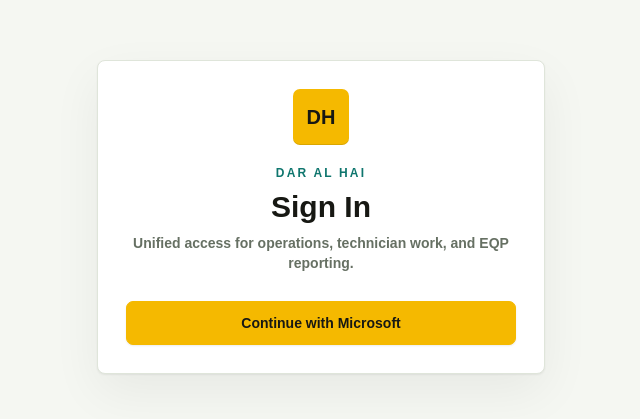
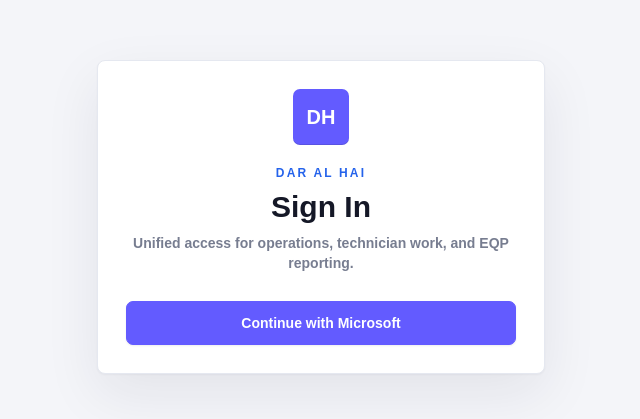
Before and after one commit to motasemdar123-web/eqp, a Next.js app in the folder frontend/: page / in a window 1280 px wide. Shown: the part 183-602 px from the top of the page, without its empty margins (319-959 px from the left). Built offline with nearby package versions, Linux system fonts and the light colour scheme; no server answers.

Commit message:
Refine dashboard theme to light SaaS style

```diff
--- a/frontend/app/globals.css
+++ b/frontend/app/globals.css
@@ -1,38 +1,38 @@
 @import "tailwindcss";
 
 :root {
-  --color-canvas: #f5f7f2;
-  --color-canvas-strong: #edf2e8;
-  --color-surface: #fffef8;
-  --color-surface-muted: #f7f8f1;
+  --color-canvas: #f4f5f9;
+  --color-canvas-strong: #e8ebf3;
+  --color-surface: #ffffff;
+  --color-surface-muted: #f8f9fc;
   --color-elevated: #ffffff;
-  --color-ink: #171813;
-  --color-ink-soft: #3f463d;
-  --color-muted: #667063;
-  --color-subtle: #8b9488;
-  --color-border: #dfe5da;
-  --color-border-strong: #c3cebd;
-  --color-sidebar: #11140f;
-  --color-sidebar-panel: #181c15;
-  --color-sidebar-muted: #a9b0a0;
-  --color-brand: #f5b900;
-  --color-brand-hover: #e6a900;
-  --color-brand-soft: #fff3bf;
-  --color-accent: #0f766e;
-  --color-accent-hover: #115e59;
-  --color-accent-soft: #d8f3ee;
-  --color-success: #15803d;
-  --color-success-soft: #dcfce7;
-  --color-danger: #dc2626;
-  --color-danger-soft: #fee2e2;
-  --color-warning: #b45309;
-  --color-warning-soft: #fffbeb;
+  --color-ink: #151827;
+  --color-ink-soft: #3f4357;
+  --color-muted: #777d90;
+  --color-subtle: #a4a9b8;
+  --color-border: #e5e8f0;
+  --color-border-strong: #d4d9e6;
+  --color-sidebar: #ffffff;
+  --color-sidebar-panel: #f7f8fc;
+  --color-sidebar-muted: #969bae;
+  --color-brand: #635bff;
+  --color-brand-hover: #5147ec;
+  --color-brand-soft: #eff0ff;
+  --color-accent: #2563eb;
+  --color-accent-hover: #1d4ed8;
+  --color-accent-soft: #eaf1ff;
+  --color-success: #12935a;
+  --color-success-soft: #e7f8ef;
+  --color-danger: #e23b4b;
+  --color-danger-soft: #fff0f2;
+  --color-warning: #c78312;
+  --color-warning-soft: #fff7e7;
   --radius-card: 8px;
   --radius-control: 7px;
-  --shadow-card: 0 1px 2px rgba(17, 24, 13, 0.06), 0 18px 50px rgba(17, 24, 13, 0.06);
-  --shadow-control: 0 1px 2px rgba(17, 24, 13, 0.08);
-  --shadow-overlay: 0 24px 70px rgba(17, 24, 13, 0.22);
-  --ring: rgba(15, 118, 110, 0.28);
+  --shadow-card: 0 1px 2px rgba(25, 31, 54, 0.04), 0 20px 55px rgba(25, 31, 54, 0.08);
+  --shadow-control: 0 1px 2px rgba(25, 31, 54, 0.08);
+  --shadow-overlay: 0 24px 70px rgba(25, 31, 54, 0.24);
+  --ring: rgba(99, 91, 255, 0.22);
 }
 
 @theme inline {
@@ -54,8 +54,7 @@
 body {
   min-height: 100vh;
   background:
-    linear-gradient(180deg, rgba(255, 254, 248, 0.82), rgba(245, 247, 242, 0) 22rem),
-    repeating-linear-gradient(90deg, rgba(17, 24, 13, 0.026) 0 1px, transparent 1px 82px),
+    linear-gradient(180deg, rgba(255, 255, 255, 0.76), rgba(244, 245, 249, 0) 24rem),
     var(--color-canvas);
   color: var(--color-ink);
   font-family: Arial, Helvetica, sans-serif;
@@ -145,7 +144,7 @@
 .ds-button-primary {
   border-color: var(--color-brand);
   background: var(--color-brand);
-  color: var(--color-ink);
+  color: #ffffff;
   box-shadow: var(--shadow-control);
 }
 
@@ -209,9 +208,9 @@
 }
 
 .ds-badge-yellow {
-  border-color: #f7d85e;
+  border-color: #dedcff;
   background: var(--color-brand-soft);
-  color: #76540b;
+  color: var(--color-brand-hover);
 }
 
 .ds-badge-green {
@@ -273,7 +272,7 @@
 
 .ds-skeleton {
   border-radius: var(--radius-control);
-  background: linear-gradient(90deg, #e5ebe0 0%, #f4f6ef 48%, #e5ebe0 100%);
+  background: linear-gradient(90deg, #e8ebf3 0%, #f7f8fc 48%, #e8ebf3 100%);
   background-size: 200% 100%;
   animation: ds-shimmer 1.4s ease-in-out infinite;
 }
@@ -320,7 +319,7 @@
 
 .ds-sidebar {
   background: var(--color-sidebar);
-  color: #ffffff;
+  color: var(--color-ink);
 }
 
 .ds-brand-mark {
@@ -328,15 +327,17 @@
   place-items: center;
   border-radius: var(--radius-control);
   background: var(--color-brand);
-  color: var(--color-ink);
+  color: #ffffff;
   font-weight: 900;
   box-shadow: inset 0 -1px 0 rgba(17, 24, 13, 0.12);
 }
 
 .ds-topbar {
-  border-bottom: 1px solid var(--color-border);
-  background: rgba(255, 254, 248, 0.92);
+  border: 1px solid var(--color-border);
+  border-radius: var(--radius-card);
+  background: rgba(255, 255, 255, 0.94);
   backdrop-filter: blur(14px);
+  box-shadow: var(--shadow-card);
 }
 
 .ds-session-chip {
--- a/frontend/components/SystemShell.js
+++ b/frontend/components/SystemShell.js
@@ -103,15 +103,15 @@
   }
 
   return (
-    <div className="ds-shell lg:flex">
-      <aside className="ds-sidebar border-b border-white/10 lg:sticky lg:top-0 lg:h-screen lg:w-72 lg:shrink-0 lg:border-b-0 lg:border-r lg:border-white/10">
-        <div className="border-b border-white/10 p-5">
+    <div className="ds-shell lg:flex lg:gap-5 lg:p-5">
+      <aside className="ds-sidebar border-b border-[var(--color-border)] shadow-[var(--shadow-card)] lg:sticky lg:top-5 lg:h-[calc(100vh-2.5rem)] lg:w-72 lg:shrink-0 lg:overflow-hidden lg:rounded-[var(--radius-card)] lg:border">
+        <div className="border-b border-[var(--color-border)] p-5">
           <Link href="/management" className="flex items-center gap-3">
             <div className="ds-brand-mark h-11 w-11 shrink-0 text-lg">
               DH
             </div>
             <div className="min-w-0">
-              <div className="truncate text-lg font-black text-white">Dar Al HAI</div>
+              <div className="truncate text-lg font-black text-[var(--color-ink)]">Dar Al HAI</div>
               <p className="truncate text-xs font-bold uppercase tracking-[0.14em] text-[var(--color-sidebar-muted)]">Maintenance System</p>
             </div>
           </Link>
@@ -133,12 +133,12 @@
                       href={item.href}
                       className={`flex items-center gap-3 rounded-md px-3 py-2.5 text-sm font-semibold transition ${
                         active
-                          ? 'bg-[var(--color-brand)] text-[var(--color-ink)] shadow-sm shadow-black/20'
-                          : 'text-zinc-300 hover:bg-white/10 hover:text-white'
+                          ? 'bg-[var(--color-brand-soft)] text-[var(--color-brand-hover)] shadow-sm shadow-[rgba(99,91,255,0.12)]'
+                          : 'text-[var(--color-muted)] hover:bg-[var(--color-sidebar-panel)] hover:text-[var(--color-ink)]'
                       }`}
                     >
                       <span className={`grid h-7 w-7 shrink-0 place-items-center rounded text-[11px] font-black ${
-                        active ? 'bg-[var(--color-sidebar)] text-[var(--color-brand)]' : 'bg-white/10 text-zinc-200'
+                        active ? 'bg-[var(--color-brand)] text-white' : 'bg-[var(--color-sidebar-panel)] text-[var(--color-muted)]'
                       }`}>
                         {item.code}
                       </span>
@@ -153,7 +153,7 @@
       </aside>
 
       <div className="min-w-0 flex-1">
-        <header className="ds-topbar">
+        <header className="ds-topbar mt-4 lg:mt-0">
           <div className="mx-auto flex max-w-7xl flex-col gap-4 px-5 py-5 sm:px-6 xl:flex-row xl:items-center xl:justify-between">
             <div className="min-w-0">
               <p className="text-xs font-black uppercase tracking-[0.18em] text-[var(--color-accent)]">{eyebrow}</p>
@@ -176,7 +176,7 @@
           </div>
         </header>
 
-        <main className={`mx-auto max-w-7xl px-4 py-6 sm:px-6 ${contentClassName}`}>
+        <main className={`mx-auto max-w-7xl px-4 py-5 sm:px-0 lg:py-5 ${contentClassName}`}>
           {children}
         </main>
       </div>
```
Also changed, not shown: 1 other file (tests, documents, lock files or other folders).
